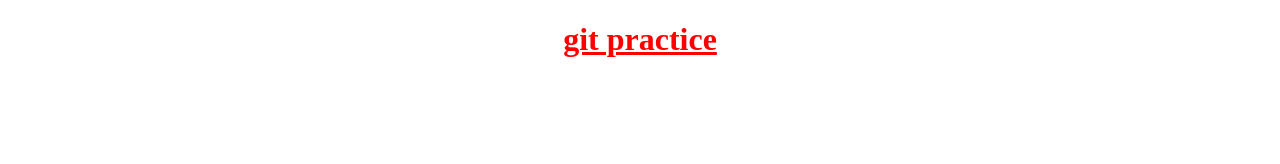
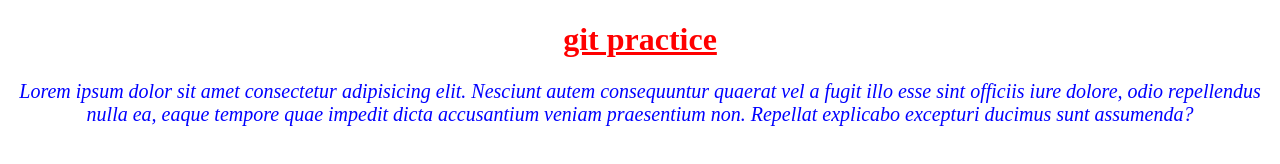
Before and after one commit to janardhankhandagle/learning-git-, a plain HTML site: page index.html in a window 1280 px wide. Drawn offline with Linux system fonts and the light colour scheme.

Commit message:
paragraph added

```diff
--- a/index.html
+++ b/index.html
@@ -10,6 +10,9 @@
 
 <body>
     <h1 class="heading"> git practice</h1>
+    <p class="paragaraph"> Lorem ipsum dolor sit amet consectetur adipisicing elit. Nesciunt autem consequuntur quaerat vel a fugit illo esse sint officiis
+         iure dolore, odio repellendus nulla ea, eaque tempore quae impedit dicta accusantium veniam praesentium non.
+          Repellat explicabo excepturi ducimus sunt assumenda?</p>
 
     <script src="script.js"></script>
 </body>
--- a/style.css
+++ b/style.css
@@ -3,3 +3,9 @@
     text-align: center;
     text-decoration: underline;
 }
+.paragaraph{
+    text-align: center;
+    color: blue;
+    font-size: 20px;
+    font-style: italic;
+}
```
